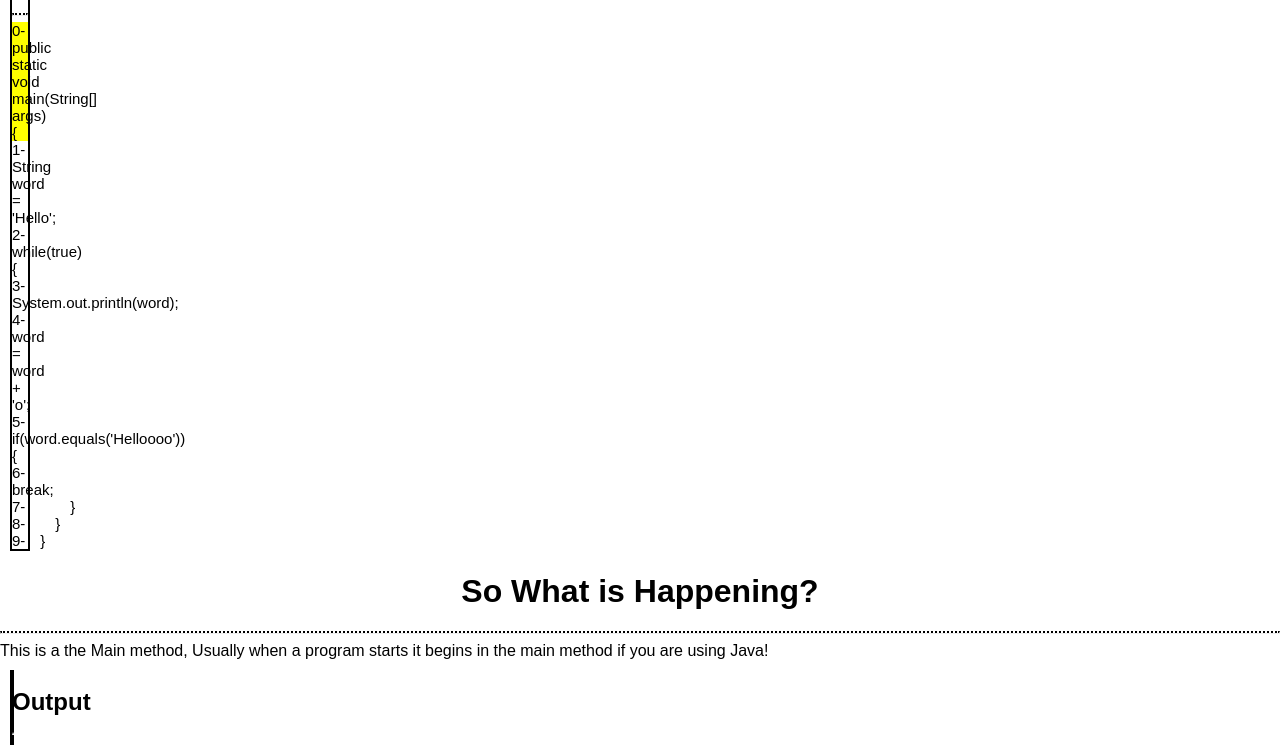
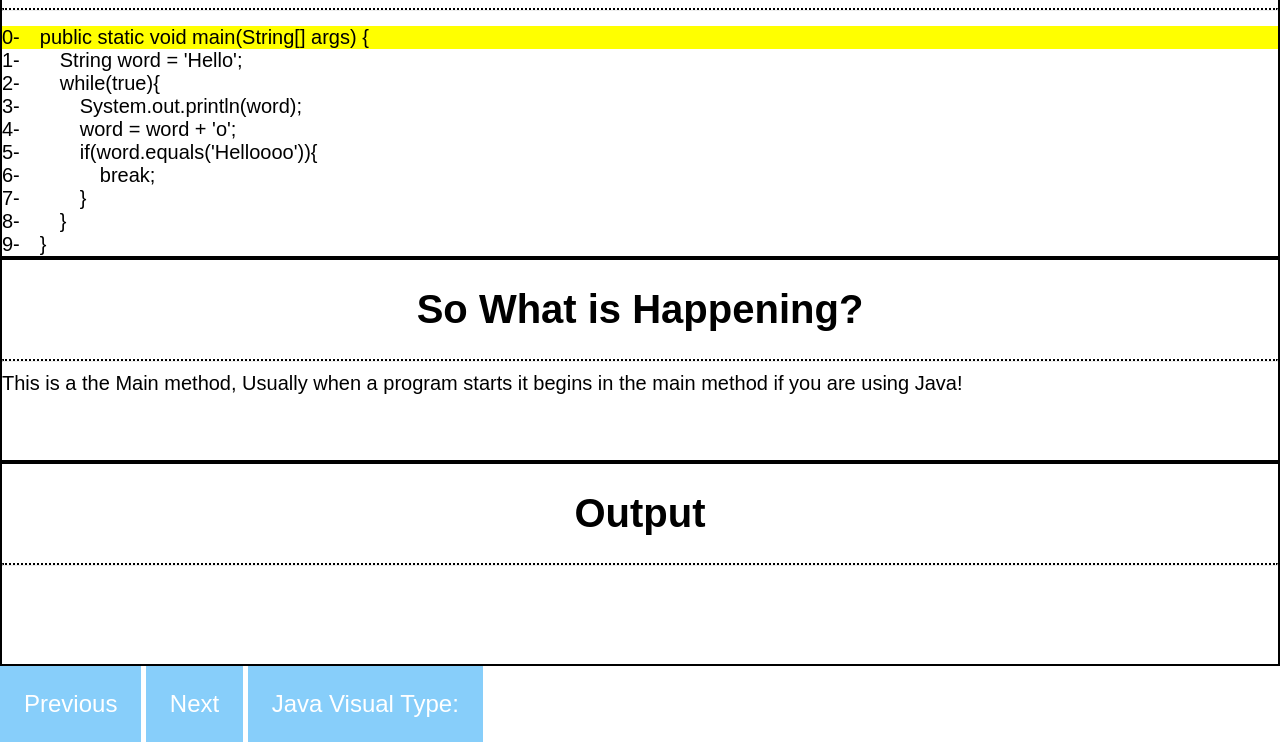
Before and after one commit to Trevo525/cs360java-project, a plain HTML site: page index.html in a window 1280 px wide. Shown: the part 258-1003 px from the top of the page. Drawn offline with nearby package versions, Linux system fonts and the light colour scheme.

Commit message:
Update style.css

```diff
--- a/style.css
+++ b/style.css
@@ -1,8 +1,9 @@
+
 
      body
      {
          background: white;
-        margin: 0;
+         margin: 0 auto;
          font-family: Arial;
      }
 
@@ -10,7 +11,7 @@
          border: 30px solid lightskyblue;
          background-color:lightskyblue;
          padding: 0px;
-        margin: 0px;
+         margin: 0 auto;
          font-family: Arial;
          color:white;
          text-align: center;
@@ -20,14 +21,13 @@
      .TextBox
      {
          border: 2px solid black;
-        margin: 10px;
-        margin-right: 1250px;
-        font-size: 12px;
+         margin: 0 auto;
+         font-size: 30px;
      }
 
      .Code
      {
-        font-size: 15px;
+         font-size: 20px;
      }
      .selected
      {
@@ -38,17 +38,25 @@
      .Output
      {
          border: 2px solid black;
-        margin: 10px;
-        font-size: 12px;
-        margin-right: 1500px;
+         margin: 0 auto;
+         font-size: 20px;
          height: 200px;
      }
+
+     .Help
+     {
+         border: 2px solid black;
+         margin: 0 auto;
+         font-size: 20px;
+         height: 200px;
+     }
+
      .Pbutton
      {
      background-color: lightskyblue;
      color: white;
-    padding: 16px;
-    font-size: 16px;
+     padding: 24px;
+     font-size: 24px;
      border: none;
      }
      .previous
@@ -60,10 +68,20 @@
      {
      background-color: lightskyblue;
      color: white;
-    padding: 16px;
-    font-size: 16px;
+     padding: 24px;
+     font-size: 24px;
      border: none;
      }
+
+     .dButton
+     {
+    background-color: lightskyblue;
+    color: white;
+    padding: 24px;
+    font-size: 24px;
+    border: none;
+     }
+
      .next
      {
      position: relative;
@@ -74,8 +92,8 @@
      {
      background-color: lightskyblue;
      color: white;
-    padding: 16px;
-    font-size: 16px;
+     padding: 24px;
+     font-size: 24px;
      border: none;
      }
 
```
Lines whose indentation alone changed are shown as unchanged.
